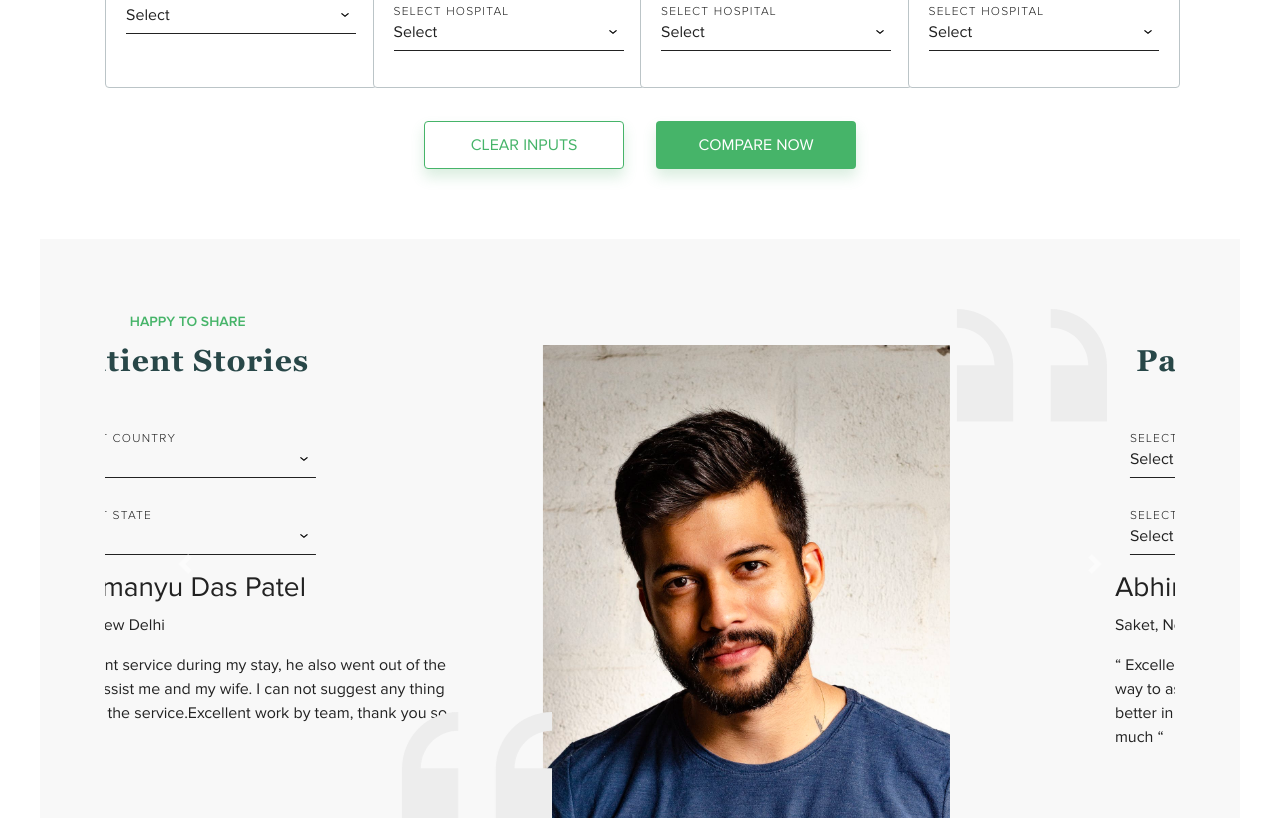
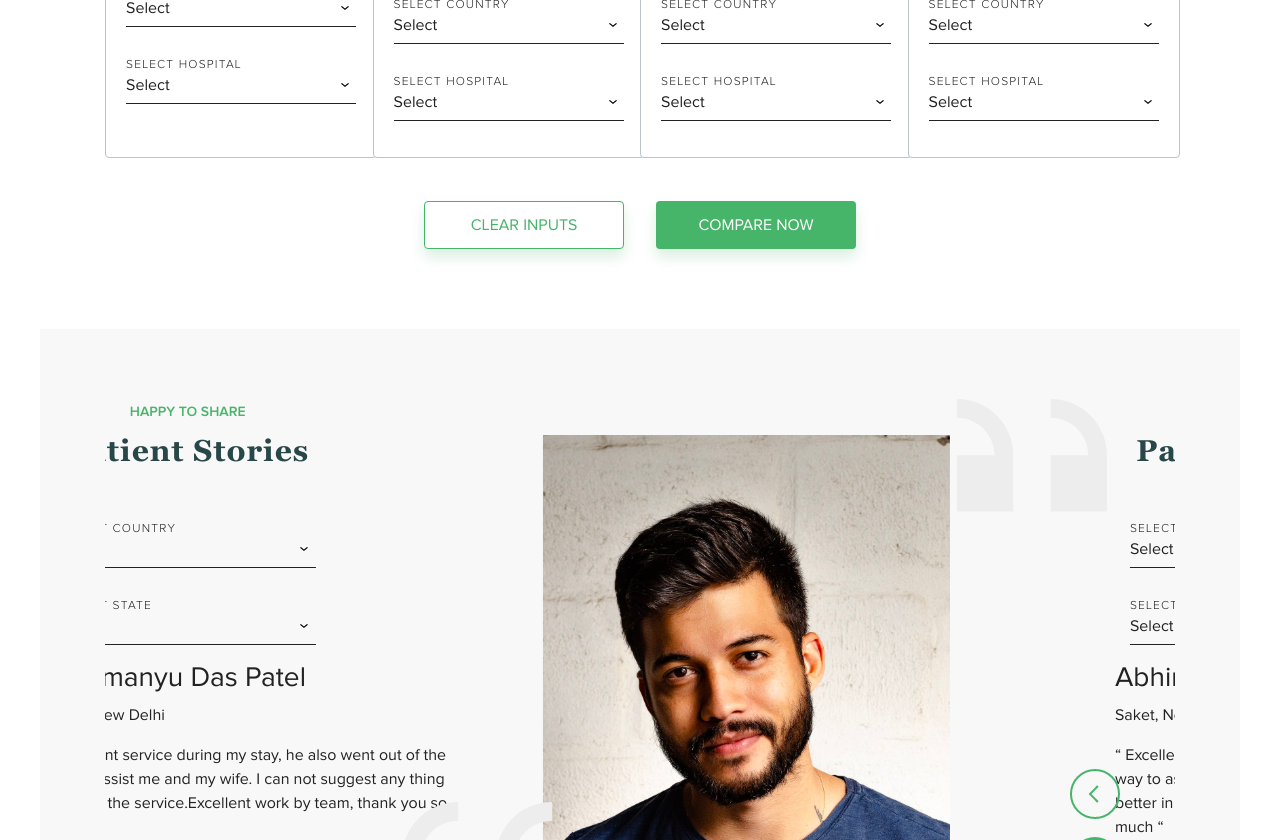
Before and after one commit to developerajendra/nextjs-typescript, a Next.js app: page / in a window 1280 px wide. Shown: the part 1960-2800 px from the top of the page. Built offline with nearby package versions, Linux system fonts and the light colour scheme; a web font is replaced by a local one.

Commit message:
responsive changes

```diff
--- a/components/compareDestinationList/compareDestination.scss
+++ b/components/compareDestinationList/compareDestination.scss
@@ -24,6 +24,7 @@
             max-width: 464px;
             button{
                 width: 200px;
+                margin: 10px 0;
             }
         }
     }
--- a/components/testimonialCarousel/testimonialCarousel.scss
+++ b/components/testimonialCarousel/testimonialCarousel.scss
@@ -23,4 +23,14 @@
     .carousel-indicators{
         display: none;
     }
+    .carousel-control-prev{
+        right: 0;
+        top: 280px;
+        left: auto !important;
+        opacity: 1;
+    }
+    .carousel-control-next{
+        top: 431px;
+        opacity: 1;
+    }
 }
--- a/styles/common/common-classes.scss
+++ b/styles/common/common-classes.scss
@@ -114,9 +114,17 @@ button{
   margin-top: 70px;
   padding: 0 65px;
 
+  @media (max-width: 1150px){
+      padding: 0;
+   }
+
   &.background{
     margin-top: 70px;
-    padding: 70px 65px 0 65px;
+    padding: 70px 65px;
     background: #F8F8F8;
+
+    @media (max-width: 1150px){
+      padding: 30px;
+     }
   }
 }
--- a/styles/common/icons.scss
+++ b/styles/common/icons.scss
@@ -57,9 +57,17 @@
     @include icon($icon-carousel-quotes-width, $icon-carousel-quotes-height, $icon-carousel-quotes-offset-x, $icon-carousel-quotes-offset-y);
   }
 
+
+  @mixin iconCarousel($width, $height, $x:0, $y:0) {
+    background: url("../../public/images/sprite.png") $x $y !important;
+    width: $width !important;
+    height: $height !important;
+    display: inline-block;
+  }
+
   .carousel-control-next-icon {
-    @include icon($carousel-control-next-icon-width, $carousel-control-next-icon-height, $carousel-control-next-icon-offset-x, $carousel-control-next-icon-offset-y);
+    @include iconCarousel($carousel-control-next-icon-width, $carousel-control-next-icon-height, $carousel-control-next-icon-offset-x, $carousel-control-next-icon-offset-y);
   }
   .carousel-control-prev-icon {
-    @include icon($carousel-control-prev-icon-width, $carousel-control-prev-icon-height, $carousel-control-prev-icon-offset-x, $carousel-control-prev-icon-offset-y);
+    @include iconCarousel($carousel-control-prev-icon-width, $carousel-control-prev-icon-height, $carousel-control-prev-icon-offset-x, $carousel-control-prev-icon-offset-y);
   }
```
